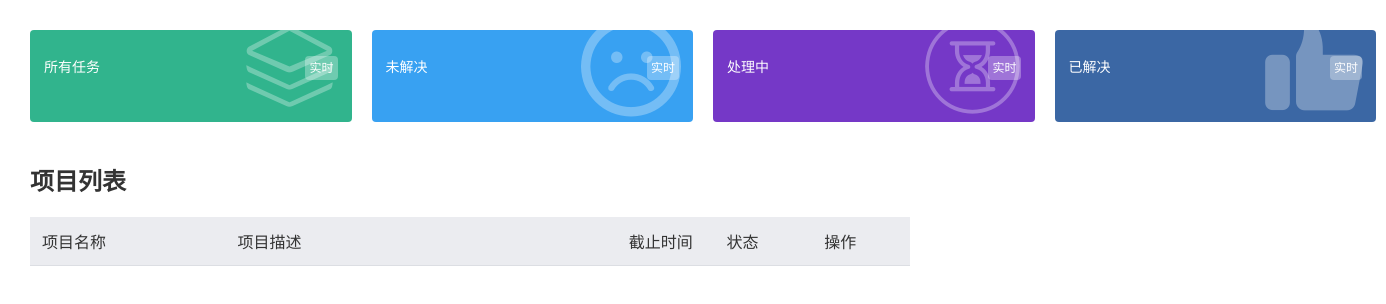
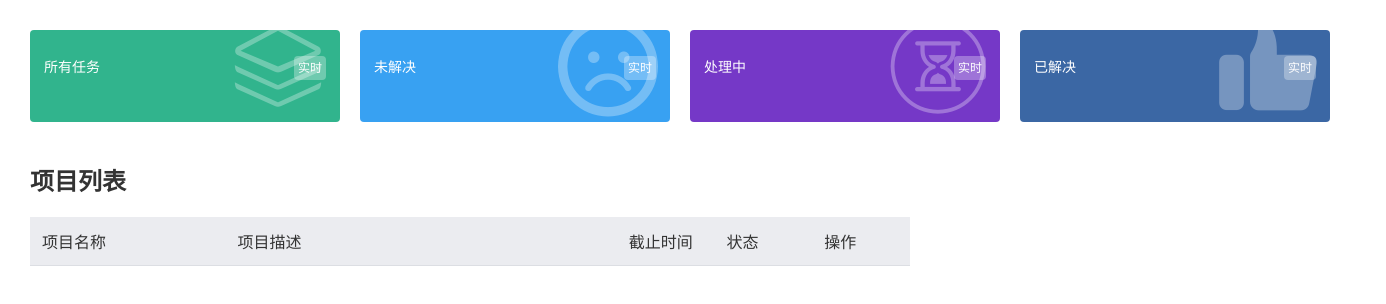
Before and after one commit to meizhu812/project-manager, a website with bundled scripts: page index.html in a window 1280 px wide. Shown: the whole page, 1386 px wide, since content can reach past the window. Built offline with nearby package versions, Linux system fonts and the light colour scheme; no server answers.

Commit message:
[mz]-fix-#0-fit low resolution displays

```diff
--- a/index.css
+++ b/index.css
@@ -25,7 +25,7 @@ body {
 
 #main {
   margin: 0 auto;
-  width: 1366px;
+  width: 1320px;
 }
 
 #overview-cards {
```
